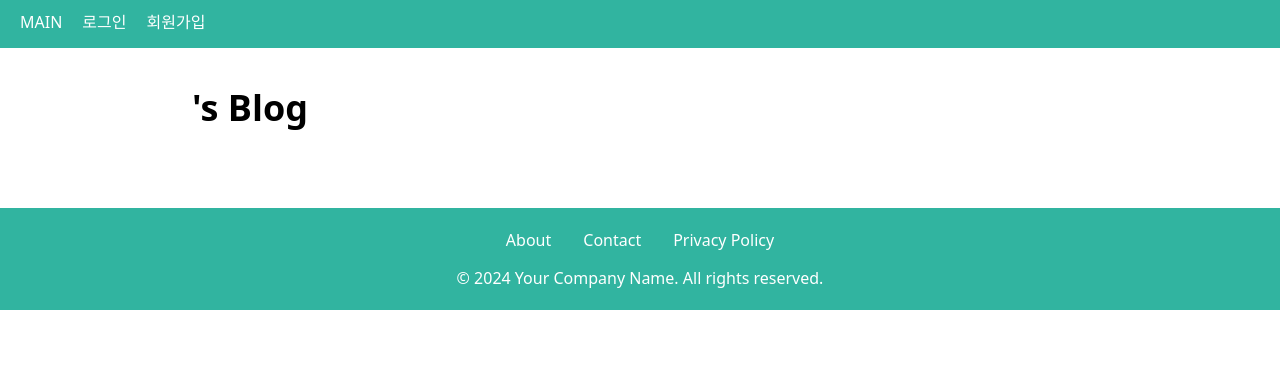
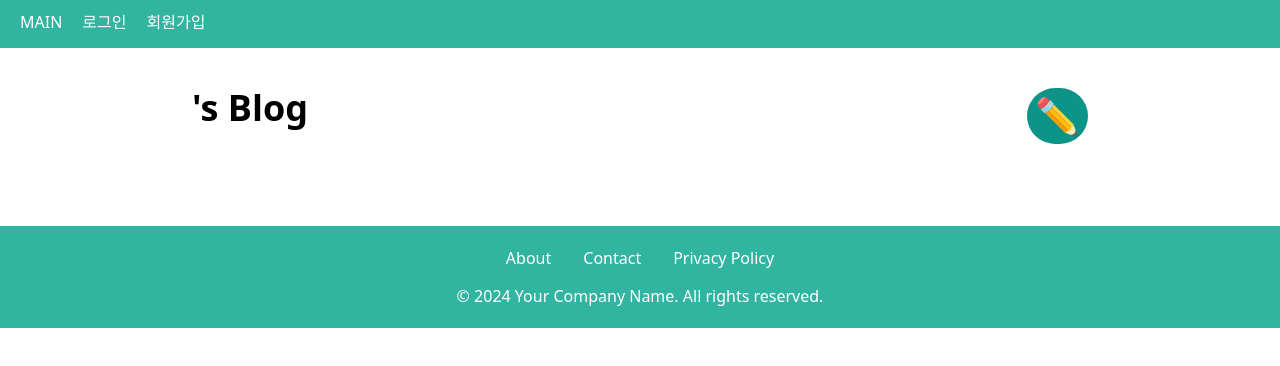
Before and after one commit to kansias/nestJS-blog-final, a Next.js app: page /post/myList in a window 1280 px wide. Shown: the top 366 px of the page. Built offline with nearby package versions, Linux system fonts and the light colour scheme.

Commit message:
myBlogList 수정

```diff
--- a/app/(post)/post/myList/page.jsx
+++ b/app/(post)/post/myList/page.jsx
@@ -110,7 +110,14 @@ export default function myList() {
   // const cleanContent = DOMPurify.sanitize(blogPosts);
   return (
     <div className="max-w-4xl mx-auto py-10">
-      <h1 className="text-4xl font-bold mb-10">{username}'s Blog</h1>
+      <div className="flex flex-row justify-between">
+        <h1 className="text-4xl font-bold mb-10">{username}'s Blog</h1>
+        <Link href="/post/writeForm">
+          <h1 className="text-4xl font-bold mb-10 bg-teal-600 rounded-full p-2">
+            ✏️
+          </h1>
+        </Link>
+      </div>
       {/* 각 포스트를 반복하여 렌더링 */}
       {blogPosts.map((post, index) => {
         const cleanContent = DOMPurify.sanitize(post.content); // 각 포스트의 콘텐츠를 정화
```
